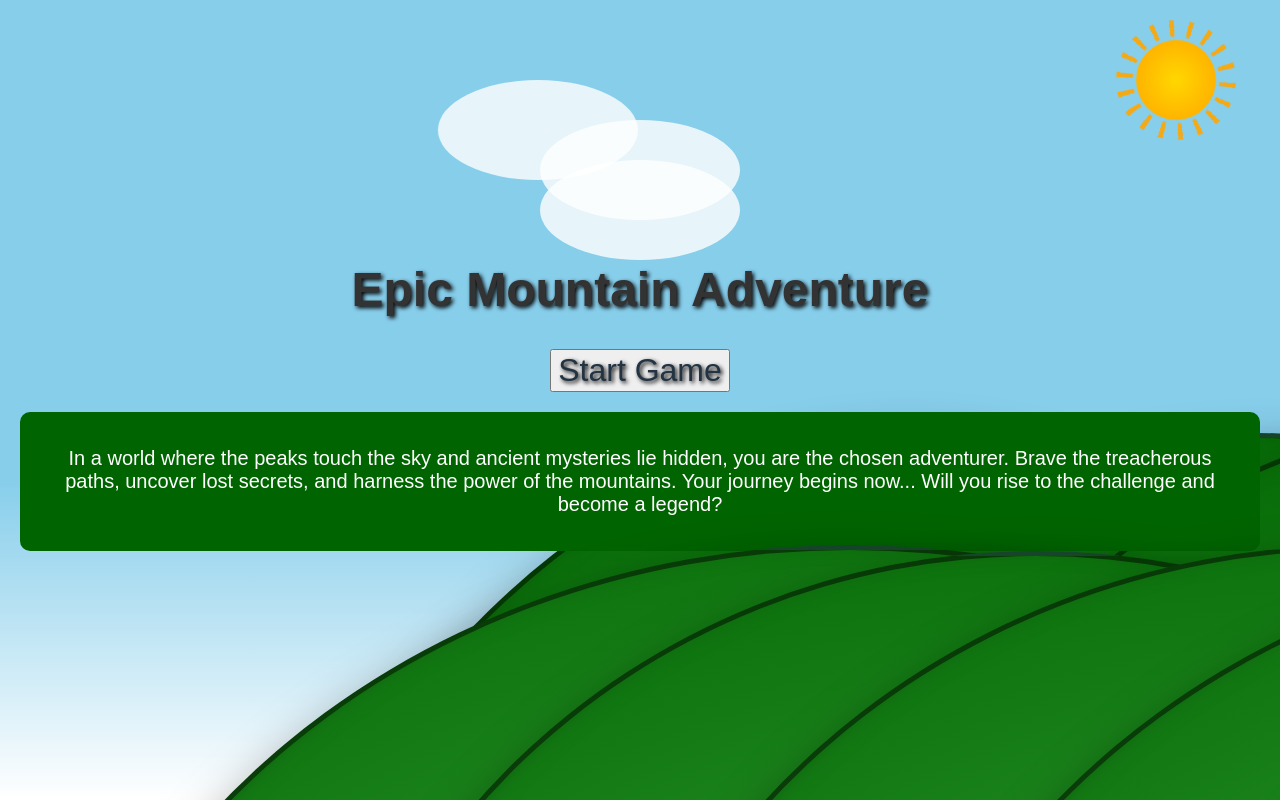
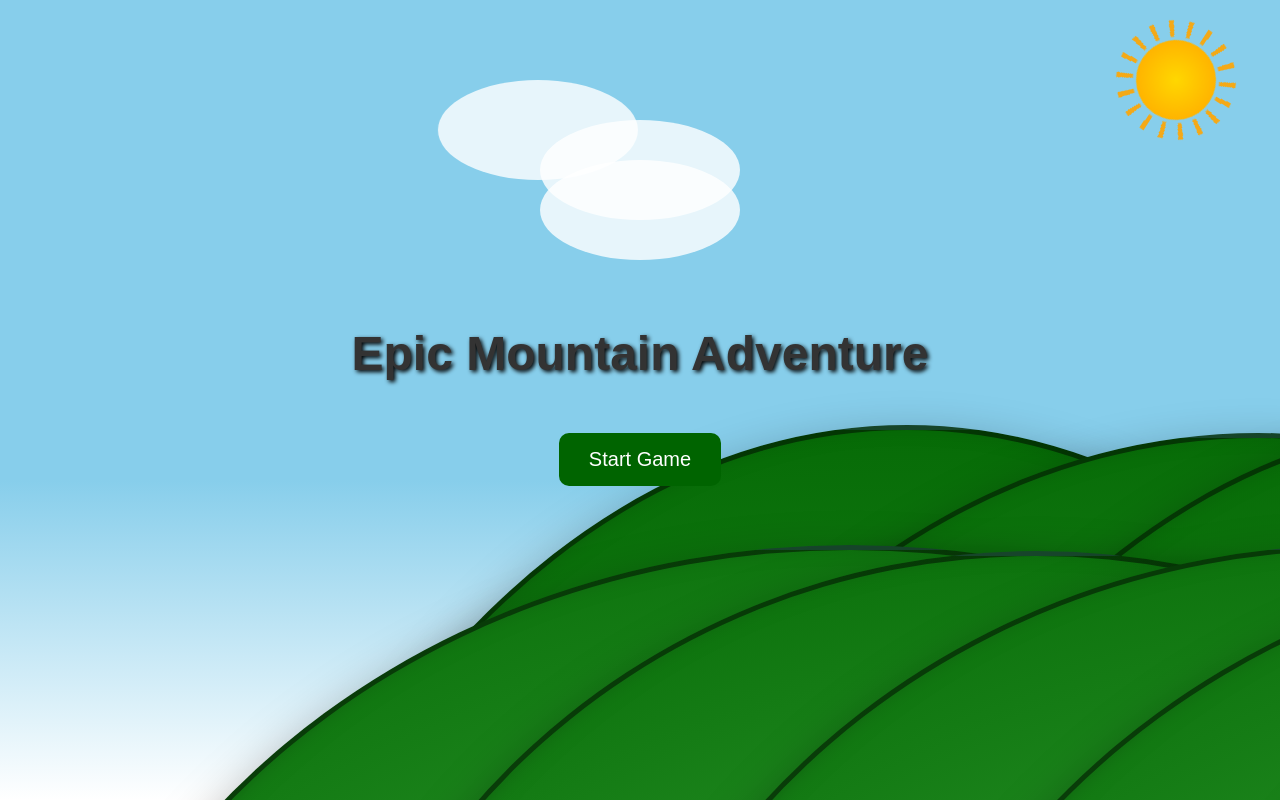
Before and after one commit to pushiscool/tsaecogame2025, a React (Create React App) app: page / in a window 1280 px wide. Built offline with nearby package versions, Linux system fonts and the light colour scheme.

Commit message:
Update HomeScreen.js

```diff
--- a/src/components/HomeScreen.js
+++ b/src/components/HomeScreen.js
@@ -29,15 +29,7 @@ export default function HomeScreen() {
  return (
     <div id="homescreen">
       <h1 className="game-title">Epic Mountain Adventure</h1>
-      <button onClick={startGame} className="game-story">Start Game</button>
-     <div className="start-button">
-        <p>
-          In a world where the peaks touch the sky and ancient mysteries lie hidden,
-          you are the chosen adventurer. Brave the treacherous paths, uncover lost
-          secrets, and harness the power of the mountains. Your journey begins now...
-          Will you rise to the challenge and become a legend?
-        </p>
-      </div>
+  <button onClick={startGame} className="start-button">Start Game</button>
 
       <div className="mountain-container">
         {mountains.map((m, i) => {
```
